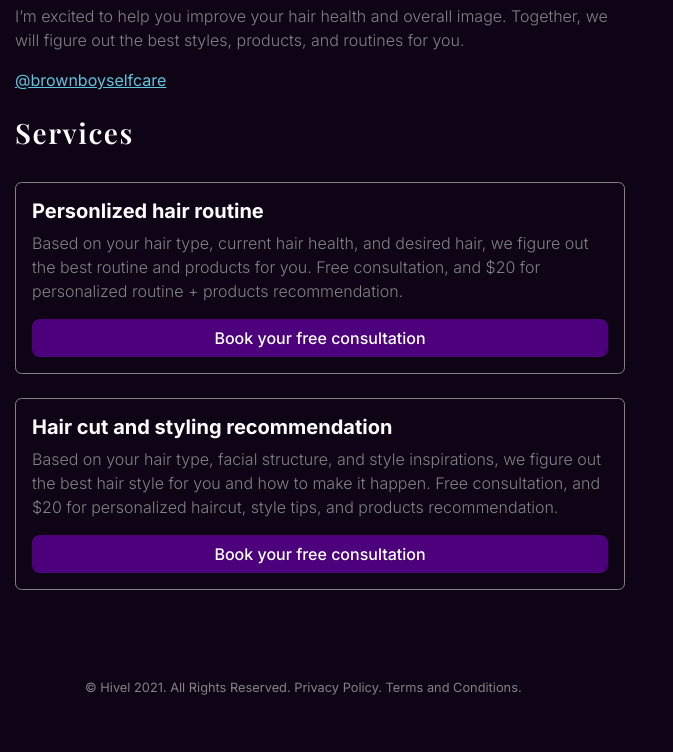
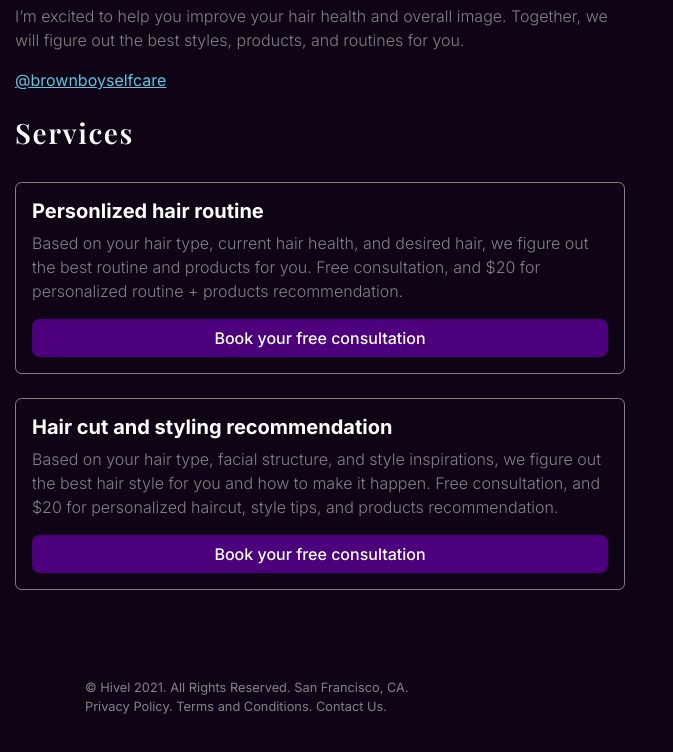
Before and after one commit to mayankmmmx/hivel-landing-page, a plain HTML site: page brownboyselfcare.html in a window 1280 px wide. Shown: the part 452-1204 px from the top of the page, without its empty margins (0-673 px from the left). Drawn offline with nearby package versions, Linux system fonts and the light colour scheme; a script that the page names is missing; a web font is replaced by a local one.

Commit message:
added more

```diff
--- a/brownboyselfcare.html
+++ b/brownboyselfcare.html
@@ -76,7 +76,7 @@
                 <div class="row">
                     <div class="col-lg-6">
                         <p class="small mb-4 mb-lg-0">
-                        © Hivel 2021. All Rights Reserved. <a href="https://www.privacypolicygenerator.info/live.php?token=Kp2YTTcfL53HdD7p8ckZlVZldxabi6WW" class="terms">Privacy Policy</a>. <a href="toc.html" class="terms">Terms and Conditions</a>.
+                        © Hivel 2021. All Rights Reserved. San Francisco, CA. <br/> <a href="https://www.privacypolicygenerator.info/live.php?token=Kp2YTTcfL53HdD7p8ckZlVZldxabi6WW" class="terms">Privacy Policy</a>. <a href="toc.html" class="terms">Terms and Conditions</a>. <a href="mailto:mayankmmmx@gmail.com" class="terms">Contact Us</a>.
                         </p>
                         </p>
                     </div>
```
